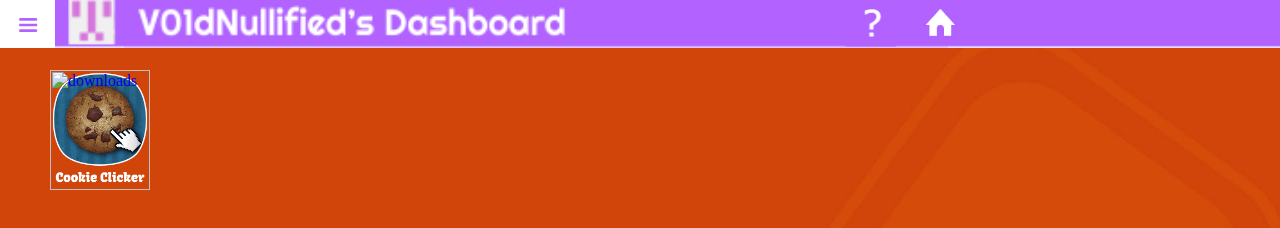
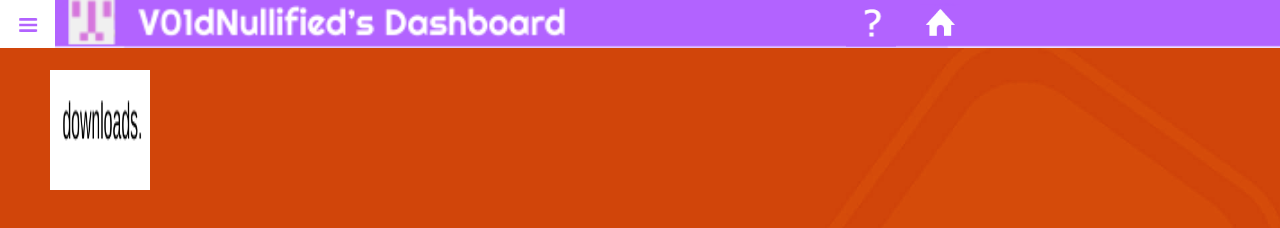
Before and after one commit to V01dNullified/V01dNullified.github.io, a plain HTML site: page index.html in a window 1280 px wide. Drawn offline with Linux system fonts and the light colour scheme.

Commit message:
Update index.html

```diff
--- a/index.html
+++ b/index.html
@@ -25,7 +25,7 @@ img.sticky {
    alt="Cookie Clicker"
 </a>
 <a target="" href="downloads.html">
-<img src="apps/icon.png"
+<img src="downloads.png"
    style="position:absolute; left:50px; top:70px; width:100px; height:120px; border:none;"
    alt="downloads"
 </a>
```
